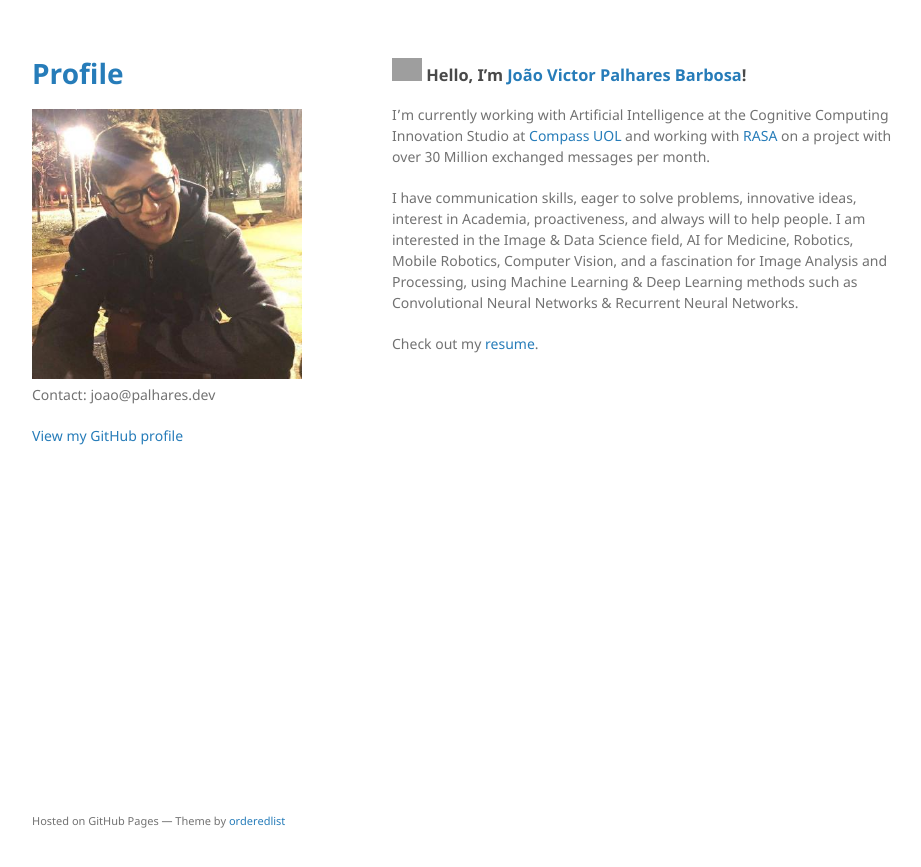
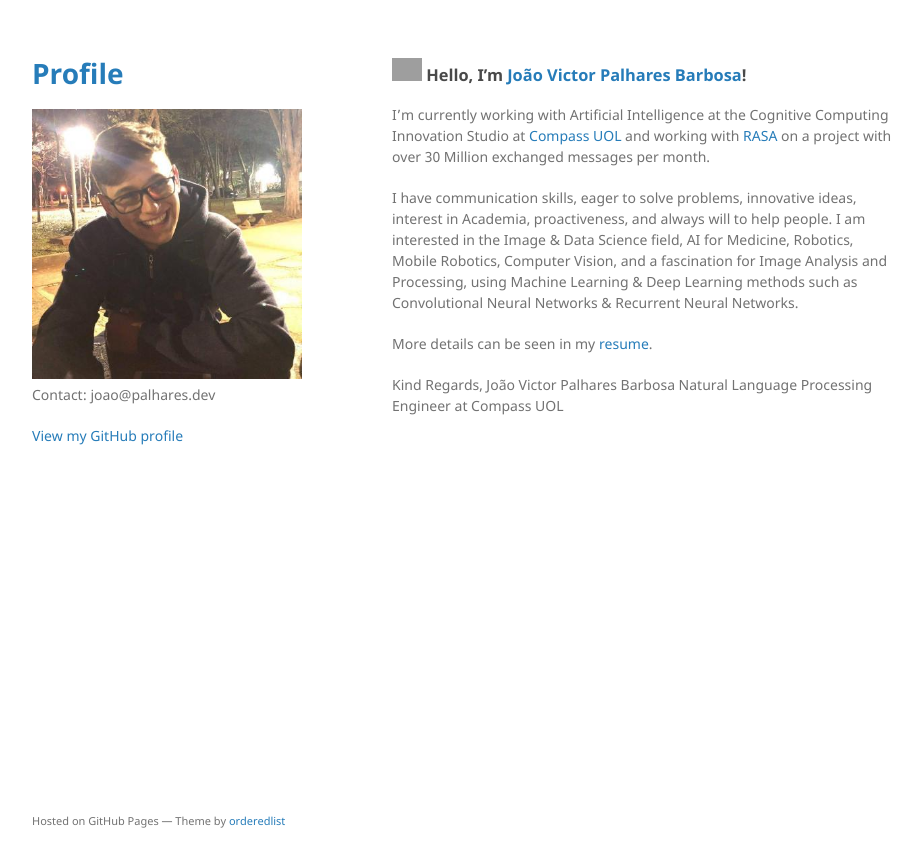
Before and after one commit to joaoavanzini/joaoavanzini.github.io, a Jekyll site: the page built from index.md, in a window 1280 px wide. Shown: the top 867 px of the page, without its empty margins (178-1099 px from the left). Built offline with Jekyll 4.4.1, drawn with Linux system fonts in a browser that asks for light colours; our own code applies the rules of GitHub Pages for plain Markdown files; grey boxes are pictures that could not be loaded.

Commit message:
Atualizando o perfil

```diff
--- a/index.md
+++ b/index.md
@@ -8,4 +8,8 @@ I'm currently working with Artificial Intelligence at the Cognitive Computing In
 I have communication skills, eager to solve problems, innovative ideas, interest in Academia, proactiveness, and always will to help people. I am interested in the Image & Data Science field, AI for Medicine, Robotics, Mobile Robotics, Computer Vision, and a fascination for Image Analysis and Processing, using Machine Learning & Deep Learning methods such as Convolutional Neural Networks &
 Recurrent Neural Networks.
 
-Check out my [resume](./assets/src/resume.pdf).
+More details can be seen in my [resume](./assets/src/resume.pdf).
+
+Kind Regards,
+João Victor Palhares Barbosa
+Natural Language Processing Engineer at Compass UOL
```
